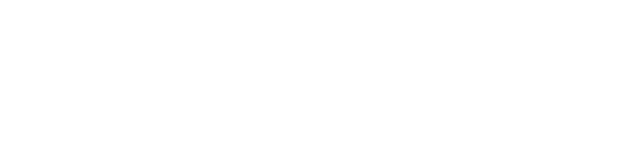
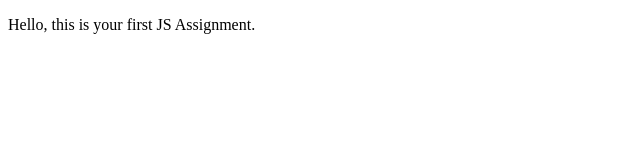
Before and after one commit to acciojob/js-error-handling-MoumitaMurmu, a website: page main.html in a window 1280 px wide. Shown: the whole page, without its empty margins (0-640 px from the left). Drawn offline with Linux system fonts and the light colour scheme.

Commit message:
Update main.html

```diff
--- a/main.html
+++ b/main.html
@@ -8,6 +8,7 @@
 
 <body>
 	<!-- the entire body must be written by student -->
+	<p class="style-1">Hello, this is your first JS Assignment.</p>
     <script type="text/javascript" src="./script.js">
 </script>
 
```
